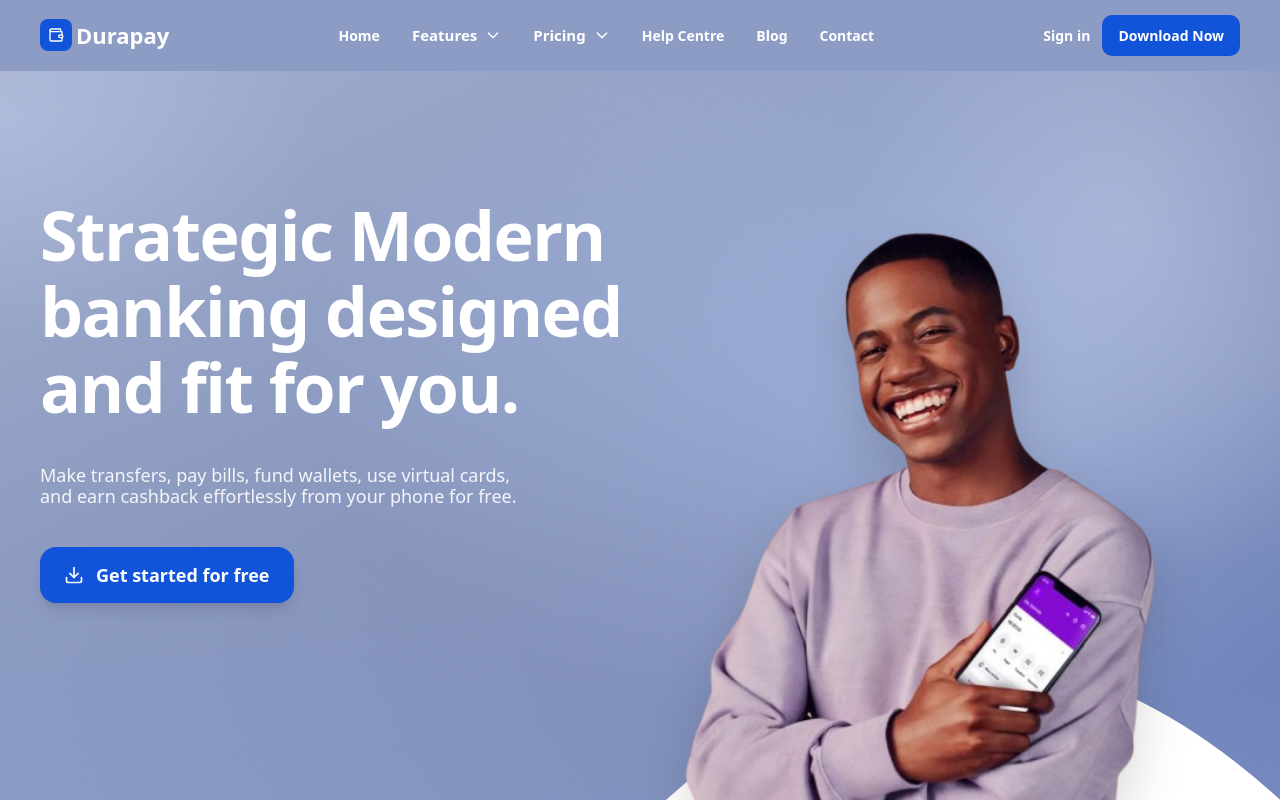
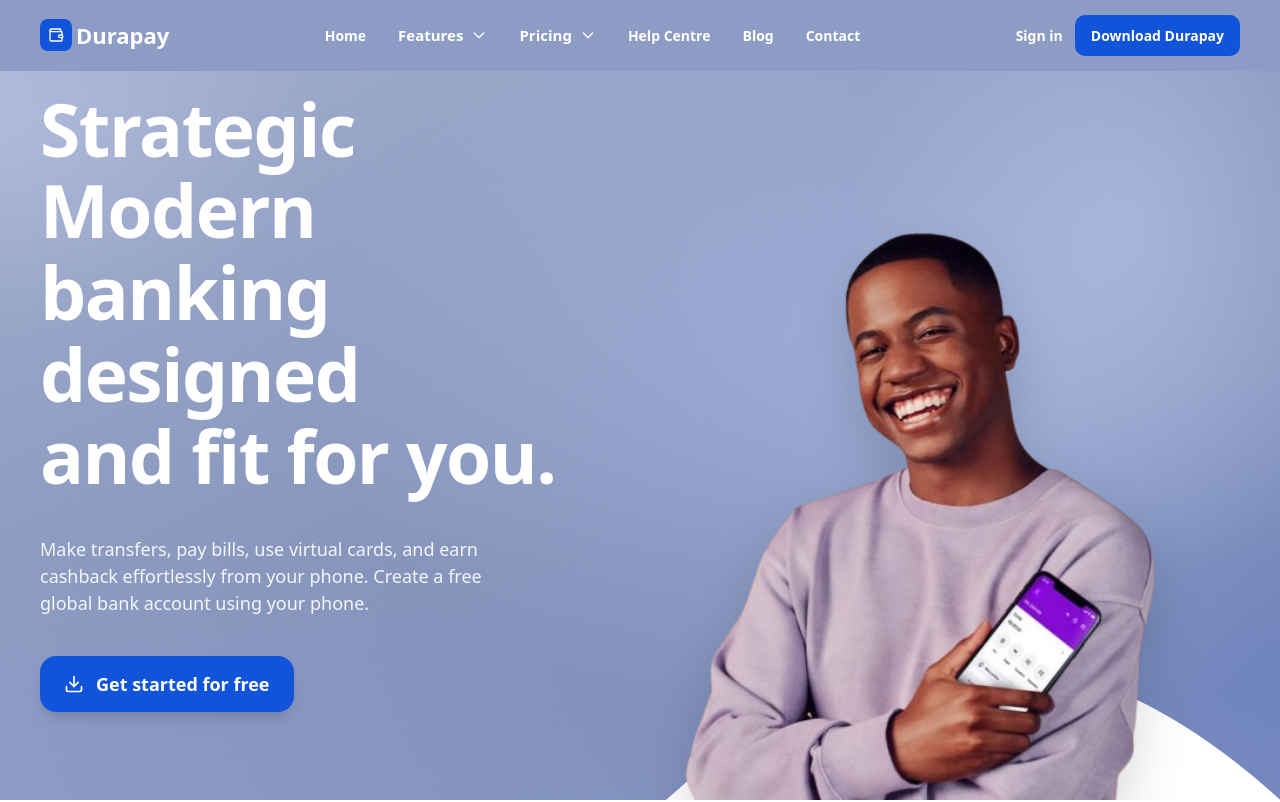
Before and after one commit to Brointech/durapay, a Next.js app: page / in a window 1280 px wide. Shown: the top 802 px of the page. Built offline with nearby package versions, Linux system fonts and the light colour scheme.

Commit message:
updated landing page design

```diff
--- a/components/herosection.tsx
+++ b/components/herosection.tsx
@@ -538,16 +538,17 @@ const HeroSection = () => {
       <div className="relative z-10 flex-1 flex flex-col md:grid md:grid-cols-2 mx-auto w-full max-w-7xl px-6 sm:px-10 lg:px-10">
         {/* TEXT — top section on mobile */}
         <div className="flex flex-col justify-center pt-28 pb-8 lg:pt-0 lg:pb-0">
-          <h1 className="text-[40px] font-bold leading-[1.12] tracking-[-1.5px] text-white sm:text-[46px] md:text-[52px] lg:text-[60px] xl:text-[68px]">
+          <h1 className="text-[40px] font-bold leading-[1.12] tracking-[-1.5px] text-white sm:text-[46px] md:text-[52px] lg:text-[60px] xl:text-[73px]">
             Strategic Modern
             <br />
             banking designed <br />
             and fit for you.
           </h1>
 
-          <p className="mt-10 max-w-[480px] text-[18px] md:text-[17px] lg:text-[18px] font-medium leading-[1.18] text-white/90">
-            Make transfers, pay bills, fund wallets, use virtual cards, and earn
-            cashback effortlessly from your phone for free.
+          <p className="mt-10 max-w-[480px] text-[18px] md:text-[17px] lg:text-[18px] font-medium leading-[1.48] text-white/90">
+            Make transfers, pay bills, use virtual cards, and earn cashback
+            effortlessly from your phone. Create a free global bank account
+            using your phone.
           </p>
 
           <div className="mt-10">
--- a/components/nnavbar.tsx
+++ b/components/nnavbar.tsx
@@ -232,7 +232,7 @@ export const Nnavbar = () => {
               Sign in
             </button>
             <button className="flex items-center gap-1 rounded-[10px] bg-[#1154da] px-4 py-2.5 lg:text-[14px] font-semibold text-white transition hover:bg-[#023bac] hover:cursor-pointer">
-              Download Now
+              Download Durapay
             </button>
           </div>
 
```
